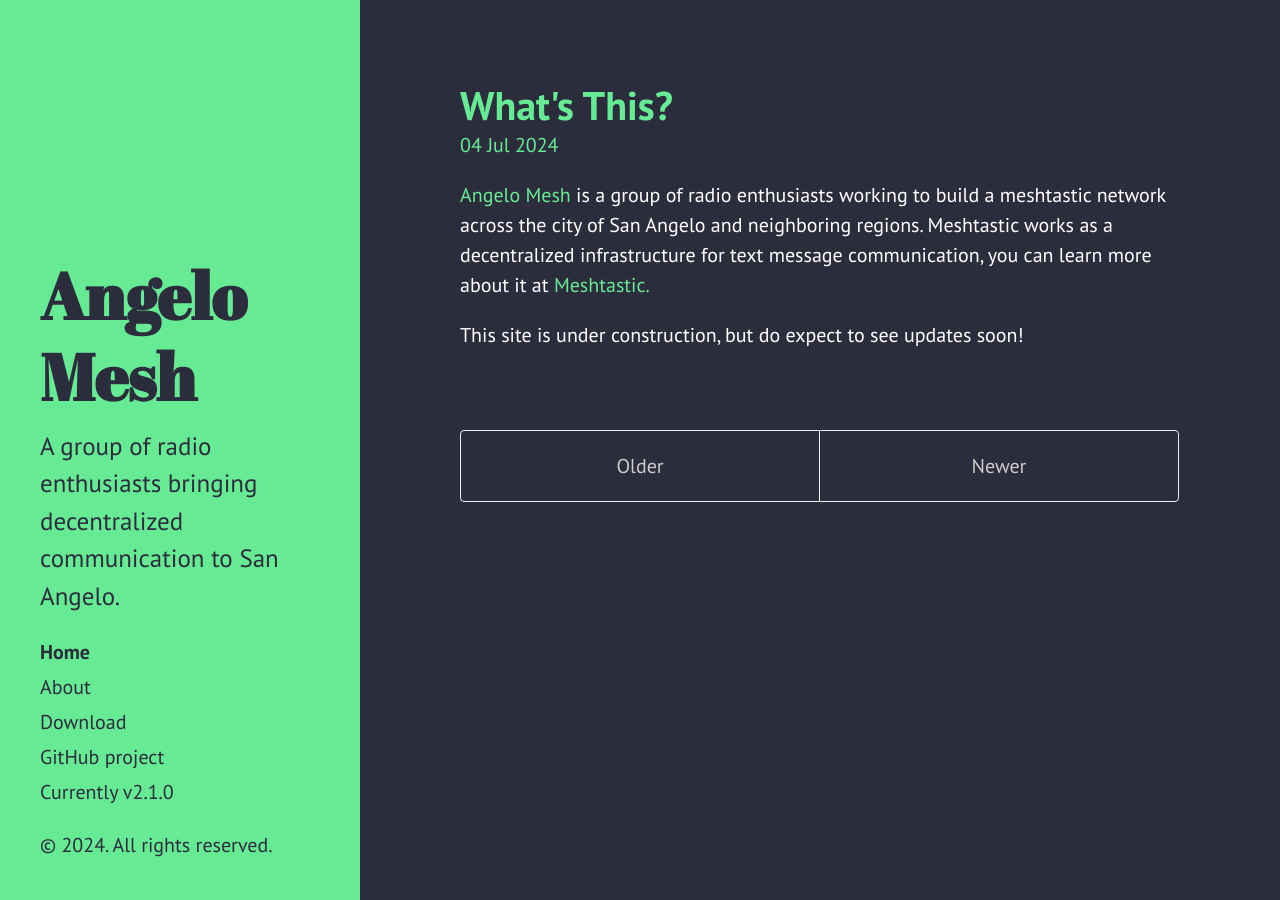
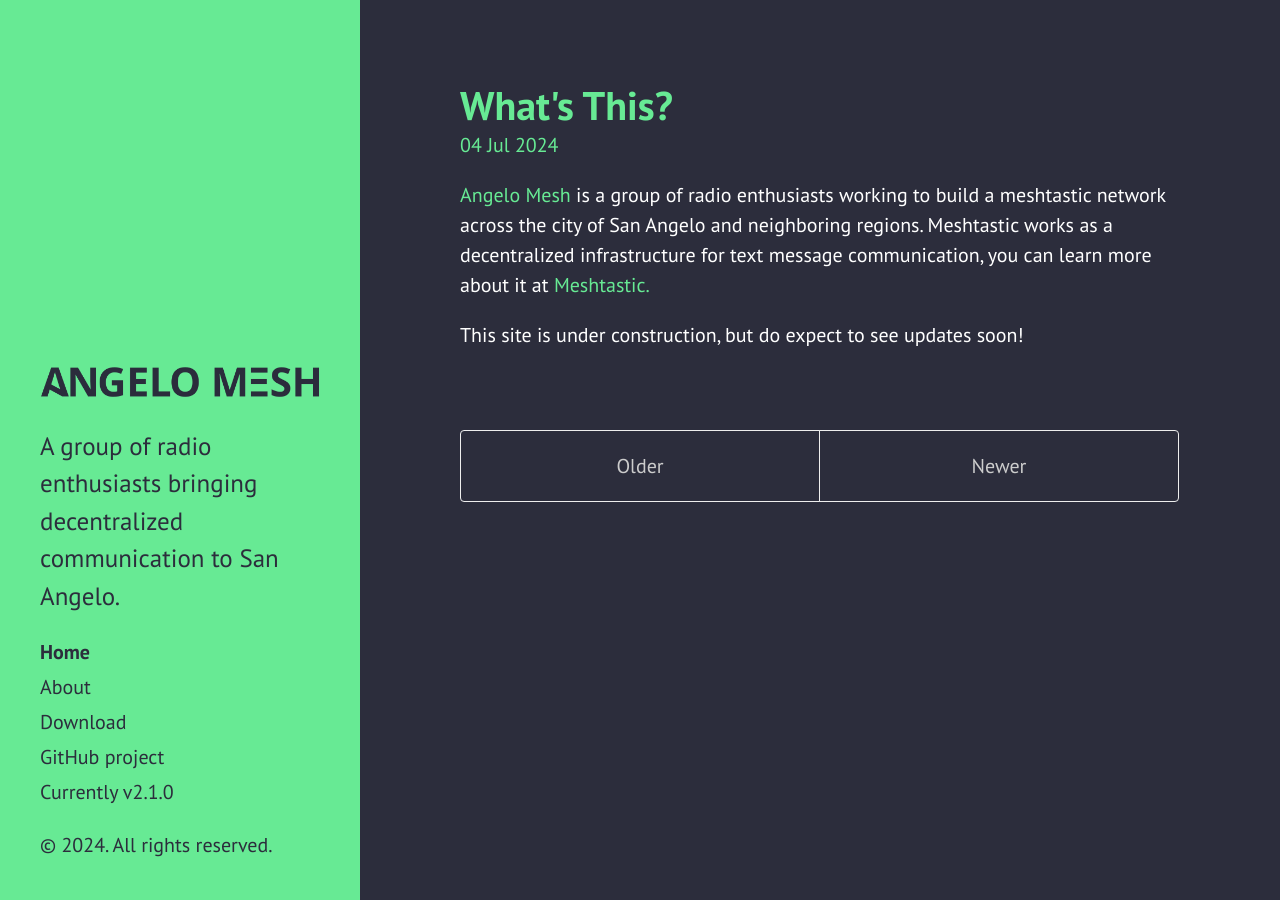
Before and after one commit to RubyMetro/angelomesh, a Jekyll site: the page built from index.html, in a window 1280 px wide. Built offline with Jekyll 4.4.1, drawn with Linux system fonts in a browser that asks for light colours; the list of posts is cut into pages by our own code.

Commit message:
Update sidebar.html to include image

```diff
--- a/_includes/sidebar.html
+++ b/_includes/sidebar.html
@@ -1,11 +1,9 @@
 <div class="sidebar">
   <div class="container sidebar-sticky">
     <div class="sidebar-about">
-      <h1>
-        <a href="{{ site.baseurl }}">
-          {{ site.title }}
-        </a>
-      </h1>
+      <div class="logo-container">
+        <img src="https://github.com/RubyMetro/angelomesh/blob/main/Assets/Logo%20large.png?raw=true">
+      </div>
       <p class="lead">{{ site.description }}</p>
     </div>
 
```
